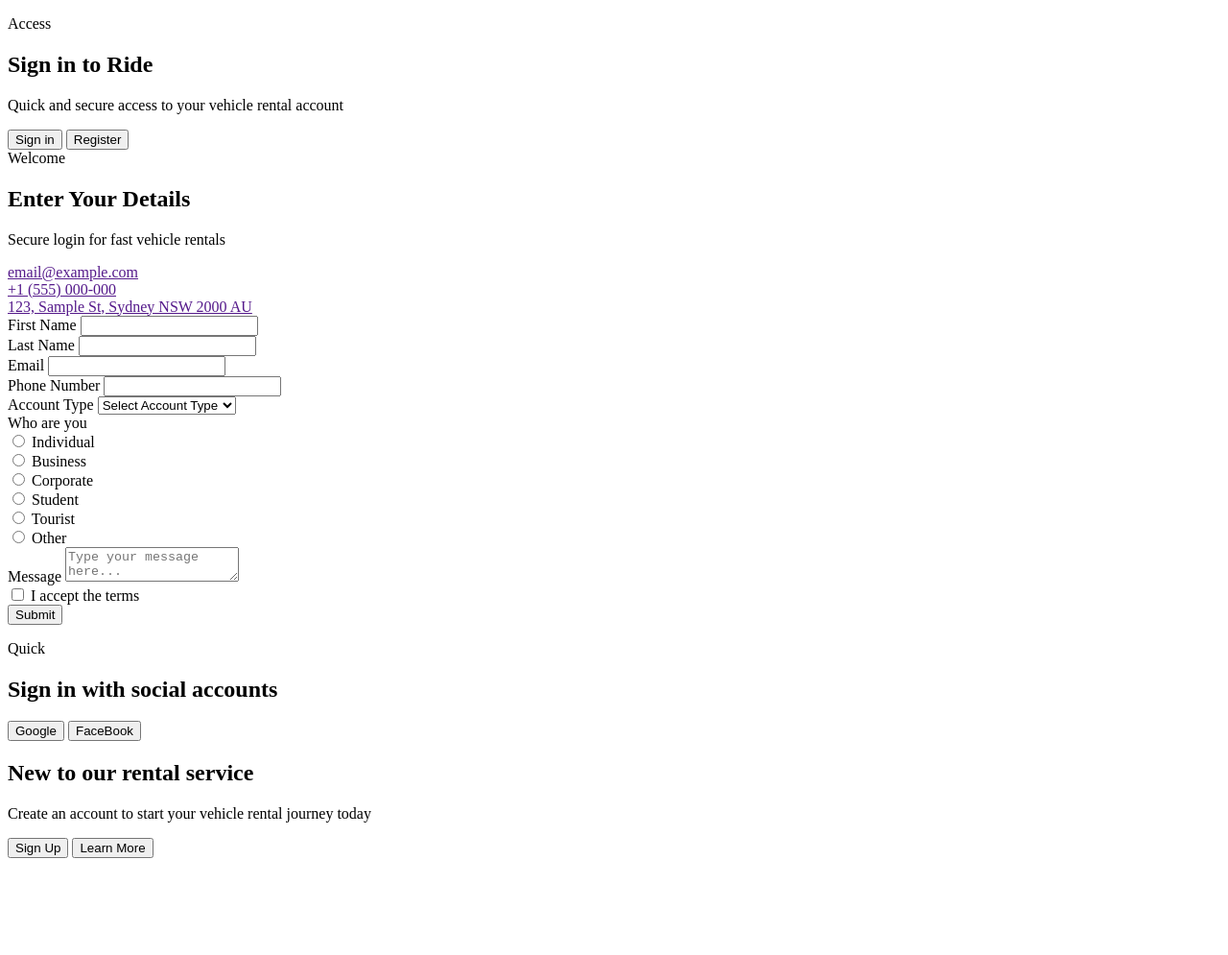
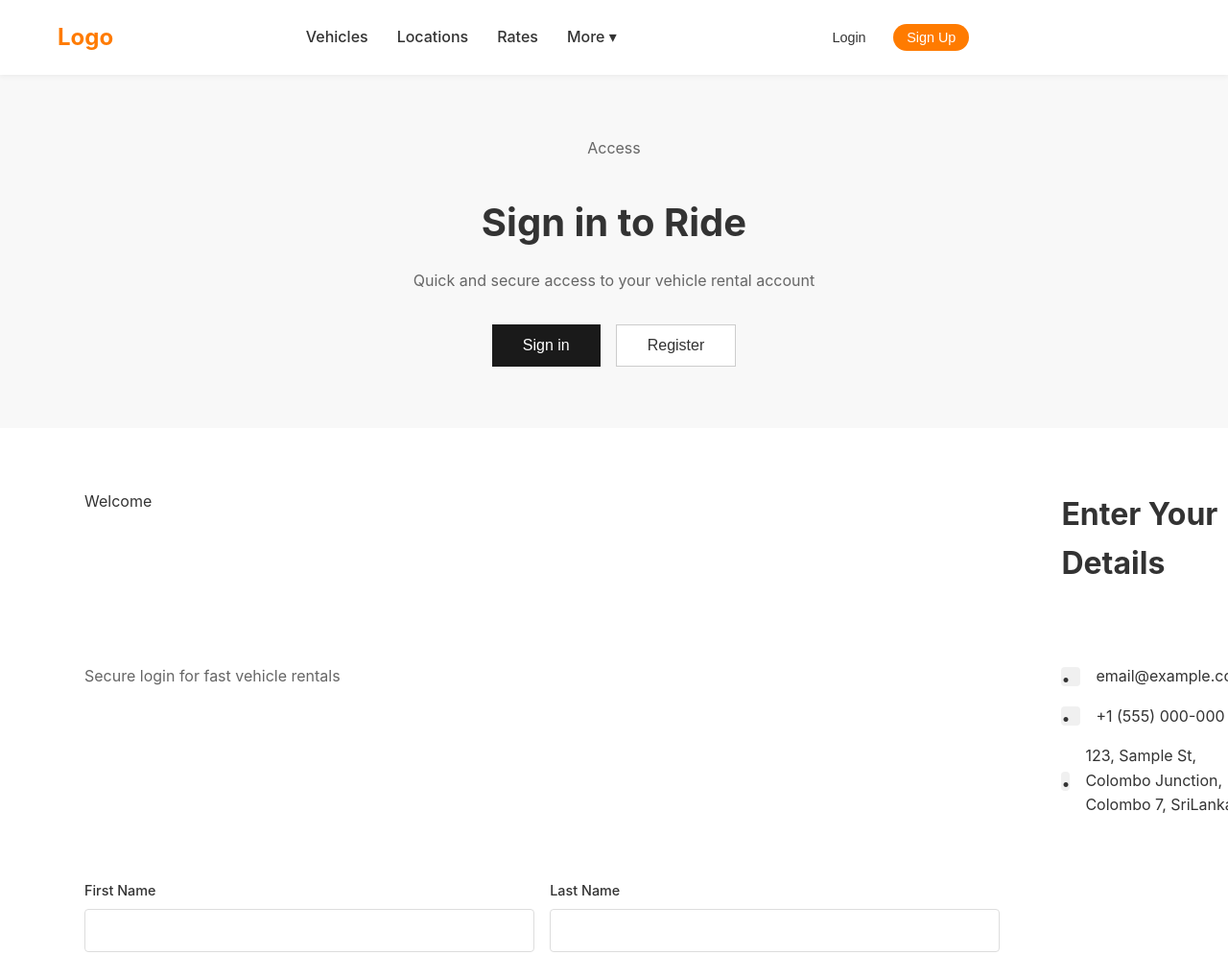
Before and after one commit to Tharusha2002-s/-Web-System-Group-Project, a plain HTML site: page frontend/pages/sign-in.html in a window 1280 px wide. Shown: the top 995 px of the page at 96% size. Before the commit the page ends 902 px from the top, so only its background shows below. Drawn offline with Linux system fonts and the light colour scheme.

Commit message:
WIP - creted CSS and going on

```diff
--- /dev/null
+++ b/frontend/css/sign-in.css
@@ -0,0 +1,370 @@
+/*Navbar Section*/
+
+.navbar {
+  display: flex;
+  justify-content: space-between;
+  align-items: center;
+  padding: 20px 60px;
+  background-color: #fff;
+  box-shadow: 0 2px 5px rgba(0, 0, 0, 0.05);
+  position: sticky;
+  top: 0;
+  z-index: 1000;
+}
+
+.logo {
+  font-size: 1.5rem;
+  font-weight: bold;
+  color: #ff7b00;
+}
+
+.navbar ul {
+  display: flex;
+  list-style: none;
+  gap: 30px;
+}
+
+.navbar a {
+  text-decoration: none;
+  color: #333;
+  font-weight: 500;
+}
+
+.navbar a:hover {
+  color: #ff7b00;
+}
+
+.navbar .auth button {
+  margin-left: 10px;
+  padding: 6px 14px;
+  border: none;
+  border-radius: 20px;
+  cursor: pointer;
+  font-weight: 500;
+  font-size : 0.9rem;
+}
+
+.login {
+  background: transparent;
+  border: 1px solid #333;
+  color: #333;
+}
+
+.signup {
+  background: #ff7b00;
+  color: #fff;
+}
+
+/*Navbar Section Ends*/
+
+/*Main Section*/
+
+* {
+  margin: 0;
+  padding: 0;
+  box-sizing: border-box;
+}
+
+body {
+  font-family: -apple-system, BlinkMacSystemFont, 'Segoe UI', Roboto, Oxygen, Ubuntu, Cantarell, sans-serif;
+  line-height: 1.6;
+  color: #333;
+}
+
+/*Signin Section*/
+
+.Signin-section {
+  text-align: center;
+  padding: 4rem 2rem;
+  background: #f8f8f8;
+}
+
+.Signin-section h1 {
+  font-size: 2.5rem;
+  margin-bottom: 1rem;
+  font-weight: 700;
+}
+
+.Signin-section p {
+  color: #666;
+  margin-bottom: 2rem;
+}
+
+.signin-button-section {
+  display: flex;
+  justify-content: center;
+  gap: 1rem;
+}
+
+.signin-button-section .left-button, .signin-button-section .right-button {
+  padding: 0.75rem 2rem;
+  font-size: 1rem;
+  border: none;
+  cursor: pointer;
+}
+
+.signin-button-section .left-button {
+  background: #1a1a1a;
+  color: white;
+}
+
+.signin-button-section .right-button {
+  background: white;
+  color: #333;
+  border: 1px solid #ccc;
+}
+
+/*Signin Section Ends*/
+
+/*Form Details Section*/
+
+.form-details-section {
+  display: grid;
+  grid-template-columns: 1fr 1fr;
+  gap: 4rem;
+  max-width: 1200px;
+  margin: 4rem auto;
+  padding: 0 3rem;
+}
+
+.form-details-section h2 {
+  font-size: 2rem;
+  margin-bottom: 1rem;
+}
+
+.form-details-section p {
+  color: #666;
+  margin-bottom: 2rem;
+}
+
+.contact-info {
+  display: flex;
+  flex-direction: column;
+  gap: 1rem;
+}
+
+.info-lines {
+  display: flex;
+  align-items: center;
+  gap: 1rem;
+}
+
+.info-lines::before {
+  content: '•';
+  width: 20px;
+  height: 20px;
+  background: #f0f0f0;
+  border-radius: 4px;
+}
+
+.registration-form {
+  display: flex;
+  flex-direction: column;
+  gap: 1.5rem;
+}
+
+.row-wise {
+  display: grid;
+  grid-template-columns: 1fr 1fr;
+  gap: 1rem
+}
+
+.element-wise{
+  display: flex;
+  flex-direction: column;
+  gap: 0.5rem;
+}
+
+.element-wise label {
+  font-size: 0.9rem;
+  font-weight: 500;
+}
+
+.element-wise input, .element-wise select, .element-wise textarea {
+  padding: 0.75rem;
+  border: 1px solid #ddd;
+  border-radius: 4px;
+  font-size: 0.95rem;
+  font-family: inherit;
+}
+
+.element-wise textarea {
+  resize: vertical;
+  min-height: 50px;
+}
+
+.radio-labels {
+  display: grid;
+  grid-template-columns: 1fr 1fr;
+  gap: 1rem;
+}
+
+.radio-option {
+  display: flex;
+  align-items: center;
+  gap: 0.5rem;
+}
+
+.radio-option input[type="radio"] {
+  width: auto;
+}
+
+.checkbox-section {
+  display: flex;
+  align-items: center;
+  gap: 0.5rem;
+}
+
+.checkbox-section input[type="checkbox"] {
+  width: auto;
+}
+
+.submit-button {
+  padding: 0.75rem 2rem;
+  background: #1a1a1a;
+  color: white;
+  border: none;
+  cursor: pointer;
+  font-size: 1rem;
+  width: fit-content;
+}
+
+/*Form Details Section Ends*/
+
+/*Social Login Section*/
+
+.social-login-section {
+  text-align: center;
+  padding: 3rem 2rem;
+  background: #fafafa;
+}
+
+.social-login-section h2 {
+  font-size: 2rem;
+  margin-bottom: 2rem;
+}
+
+.social-login-section p{
+  font-size: 0.9rem;
+  text-transform: uppercase;
+  letter-spacing: 2px;
+  margin-bottom: 1rem;
+}
+
+.signup-buttons {
+  display: flex;
+  justify-content: center;
+  gap: 1rem;
+}
+
+.signup-buttons .left, .signup-buttons .right {
+  padding: 0.75rem 2rem;
+  font-size: 1rem;
+  border: none;
+  cursor: pointer;
+  background: white;
+}
+
+/*Social Login Section Ends*/
+
+/*Footer Section*/
+
+footer {
+  background: #222;
+  color: #ddd;
+  padding: 50px 60px 30px;
+}
+
+.footer-top {
+  display: flex;
+  flex-wrap: wrap;
+  justify-content: space-between;
+  gap: 50px;
+  margin-bottom: 40px;
+}
+
+.footer-left {
+  max-width: 300px;
+}
+
+.footer-left .logo {
+  color: #ff7b00;
+  font-size: 1.5rem;
+  font-weight: bold;
+  margin-bottom: 10px;
+}
+
+.subscribe input {
+  padding: 14px 50px;
+  font-size: 1rem;
+  border-radius: 6px;
+  border: none;
+  outline: none;
+}
+
+.subscribe button {
+  padding: 12px 20px;
+  font-size: 1rem;
+  background: #ff7b00;
+  color: #fff;
+  border: none;
+  border-radius: 6px;
+  margin-left: 8px;
+  cursor: pointer;
+  transition: 0.3s;
+}
+.subscribe button:hover {
+  background: #e56c00;
+}
+.subscribe {
+  display: flex;
+  align-items: center;
+  flex-wrap: nowrap;
+}
+
+.footer-links {
+  display: flex;
+  gap: 50px;
+}
+
+.footer-links h4 {
+  color: #fff;
+  margin-bottom: 10px;
+}
+
+.footer-links a {
+  text-decoration: none;
+  color: #ddd;
+  display: block;
+  margin-bottom: 6px;
+  transition: 0.3s;
+}
+
+.footer-links a:hover {
+  color: #ff7b00;
+}
+
+.footer-bottom {
+  display: flex;
+  justify-content: space-between;
+  flex-wrap: wrap;
+  align-items: center;
+  border-top: 1px solid #444;
+  padding-top: 20px;
+}
+
+.footer-bottom a {
+  color: #ccc;
+  text-decoration: none;
+  margin-left: 15px;
+}
+
+.footer-bottom a:hover {
+  color: #ff7b00;
+}
+.footer-left p {
+  white-space: nowrap;
+   margin-bottom: 15px;
+}
+
+/*Footer Section Ends*/
--- a/frontend/pages/sign-in.html
+++ b/frontend/pages/sign-in.html
@@ -4,11 +4,31 @@
     <meta charset="UTF-8" />
     <meta name="viewport" content="width=device-width, initial-scale=1.0" />
     <title>Sign In</title>
+    <link rel="stylesheet" href="../css/sign-in.css">
 
   </head>
   <body>
+    <!-- Navbar -->
+    <header class="navbar">
+      <div class="logo">Logo</div>
+      <nav>
+        <ul>
+          <li><a href="#">Vehicles</a></li>
+          <li><a href="#">Locations</a></li>
+          <li><a href="#">Rates</a></li>
+          <li><a href="#">More ▾</a></li>
+        </ul>
+      </nav>
+      <div class="auth">
+        <button class="login">Login</button>
+        <button class="signup">Sign Up</button>
+      </div>
+    </header>
+    <!--Navbar Ends-->
+
+    <main>
       <section class="Signin-section">
-      <div class="Signin-section">
+        <div class="Signin-phrase-section">
           <p>Access</p>
           <h1>Sign in to Ride</h1>
           <p>Quick and secure access to your vehicle rental account</p>
@@ -31,40 +51,43 @@
         <p>Secure login for fast vehicle rentals</p>
 
         <div class="contact-info">
-        <a href="">email@example.com</a>
-        <!--line break-->
-        <br>
-        <a href="">+1 (555) 000-000</a>
-        <!--line break-->
-        <br>
-        <a href="">123, Sample St, Sydney NSW 2000 AU</a>
+          <div class="info-lines">
+            <span>email@example.com</span>
+          </div>
+          <div class="info-lines">
+            <span>+1 (555) 000-000</span>
+          </div>
+          <div class="info-lines">
+            <span>123, Sample St, Colombo Junction, Colombo 7, SriLanka</span>
           </div>
 
-      <form class="registration form">
+        </div>
 
-        <div class="first-row">
-          <div class="first">
+        <form class="registration-form">
+
+          <div class="row-wise">
+            <div class="element-wise">
               <label>First Name</label>
               <input type="text" placeholder="" />
             </div>
-          <div class="last">
+            <div class="element-wise">
               <label>Last Name</label>
               <input type="text" placeholder="" />
             </div>
           </div>
 
-        <div class="second-row">
-          <div class="email">
+          <div class="row-wise">
+            <div class="element-wise">
               <label>Email</label>
               <input type="email" placeholder="" />
             </div>
-          <div class="Phone Number">
+            <div class="element-wise">
               <label>Phone Number</label>
               <input type="tel" placeholder="" />
             </div>
           </div>
 
-        <div class="third-row">
+          <div class="element-wise">
             <label>Account Type</label>
             <select>
               <option>Select Account Type</option>
@@ -74,7 +97,7 @@
             </select>
           </div>
 
-        <div class="fourth-row">
+          <div class="element-wise">
             <label>Who are you</label>
             <div class="radio-labels">
               <div class="radio-option">
@@ -101,7 +124,7 @@
                 <label for="Other">Other</label>
           </div>
 
-        <div class="Message-section">
+          <div class="element-wise">
             <label>Message</label>
             <textarea placeholder="Type your message here..."></textarea>
           </div>
@@ -134,5 +157,61 @@
           <button class="right">Learn More</button>
         </div>
       </section>
+
+      <section class="">
+
+      </section>
+    </main>
+
+    <!--Footer-->
+    <footer>
+      <div class="footer-top">
+        <div class="footer-left">
+          <div class="logo">Logo</div>
+          <p>Stay updated with the latest vehicle rentals and travel tips</p>
+          <div class="subscribe">
+            <input type="email" placeholder="Email">
+            <button>Subscribe</button>
+          </div>
+        </div>
+        <div class="footer-links">
+          <div>
+            <h4>Quick Links</h4>
+            <ul>
+              <li><a href="#">Vehicles</a></li>
+              <li><a href="#">Locations</a></li>
+              <li><a href="#">Rates</a></li>
+              <li><a href="#">Specials</a></li>
+            </ul>
+          </div>
+          <div>
+            <h4>Company</h4>
+            <ul>
+              <li><a href="#">About Us</a></li>
+              <li><a href="#">Contact</a></li>
+              <li><a href="#">Blog</a></li>
+            </ul>
+          </div>
+          <div>
+            <h4>Connect</h4>
+            <ul>
+              <li><a href="#">Facebook</a></li>
+              <li><a href="#">Instagram</a></li>
+              <li><a href="#">LinkedIn</a></li>
+            </ul>
+          </div>
+        </div>
+      </div>
+
+      <div class="footer-bottom">
+        <p>© 2024 Vehicle Rentals. All rights reserved.</p>
+        <div class="footer-terms">
+          <a href="#">Privacy Policy</a>
+          <a href="#">Terms of Service</a>
+          <a href="#">Cookie Settings</a>
+        </div>
+      </div>
+    </footer>
+    <!--Footer Ends-->
   </body>
 </html>
```
Lines whose indentation alone changed are shown as unchanged.
